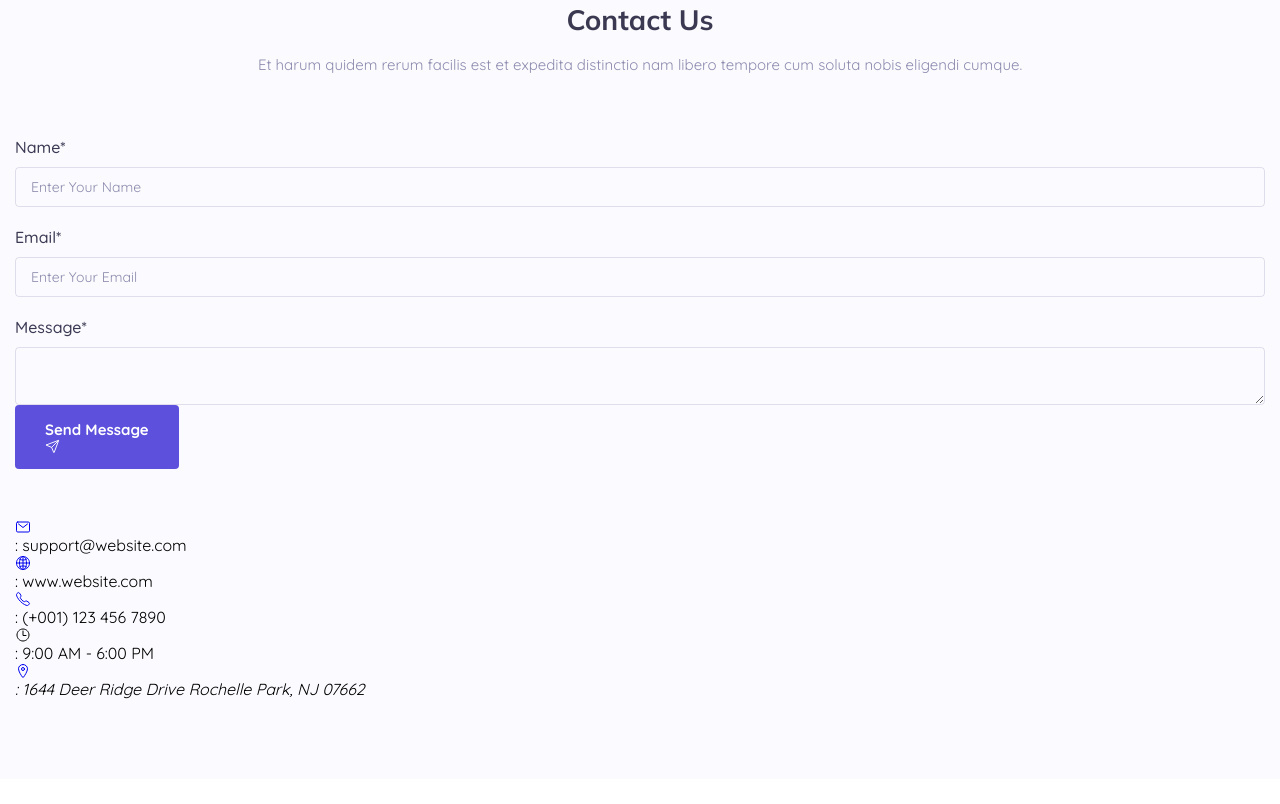
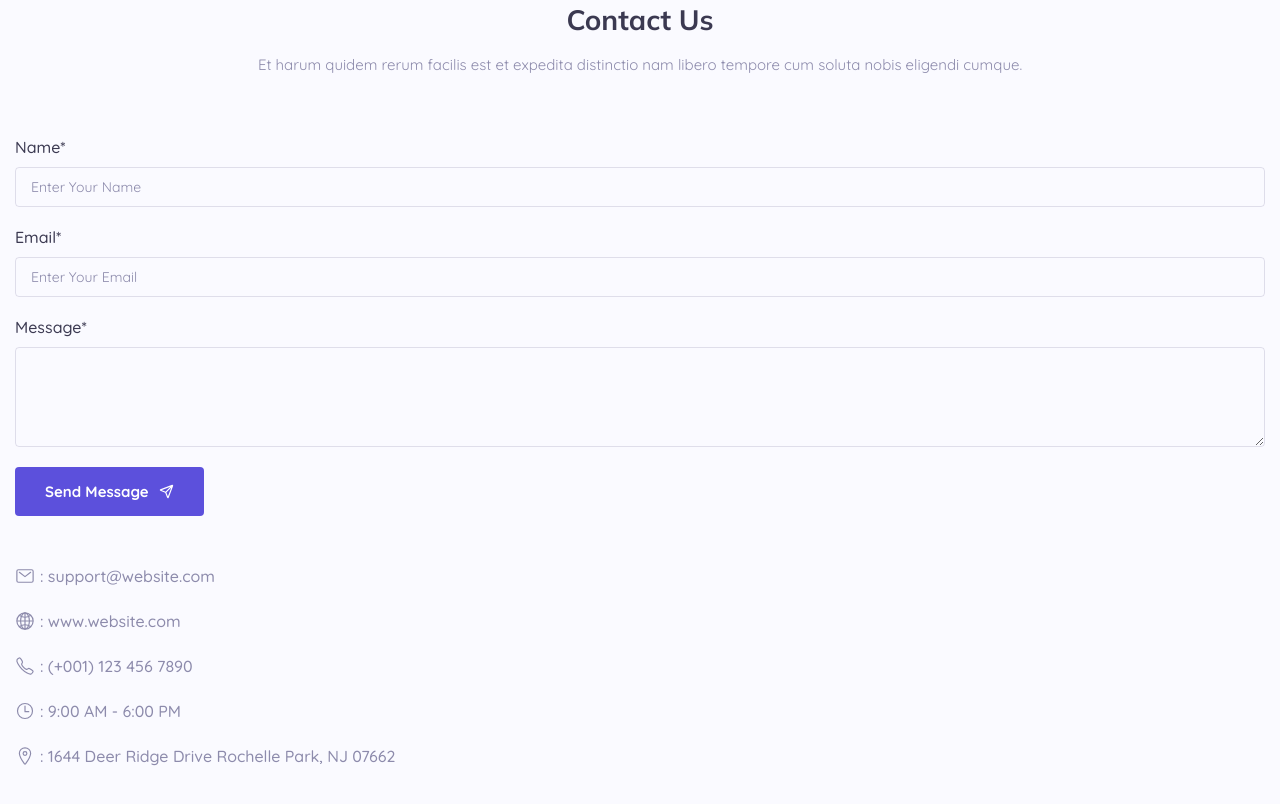
Before and after one commit to biggicode/landio-landing-page, a website: page src/index.html in a window 1280 px wide. Shown: the part 10239-11043 px from the top of the page. Before the commit the page ends 11018 px from the top, so only its background shows below. Drawn offline with nearby package versions, Linux system fonts and the light colour scheme.

Commit message:
finish styling contact section

```diff
--- a/src/index.html
+++ b/src/index.html
@@ -433,34 +433,34 @@
                 <li>
                   <a href="mailto:support@website.com" class="contact-link">
                     <ion-icon name="mail-outline"></ion-icon>
+                    <span>: support@website.com</span>
                   </a>
-                  <span>: support@website.com</span>
                 </li>
                 <li>
                   <a href="#" class="contact-link">
                     <ion-icon name="globe-outline"></ion-icon>
+                    <span>: www.website.com</span>
                   </a>
-                  <span>: www.website.com</span>
                 </li>
                 <li>
                   <a href="tel:+0011234567890" class="contact-link">
                     <ion-icon name="call-outline"></ion-icon>
+                    <span>: (+001) 123 456 7890</span>
                   </a>
-                  <span>: (+001) 123 456 7890</span>
                 </li>
                 <li>
                   <div class="contact-link">
                     <ion-icon name="time-outline"></ion-icon>
+                    <span>: 9:00 AM - 6:00 PM</span>
                   </div>
-                  <span>: 9:00 AM - 6:00 PM</span>
                 </li>
                 <li>
                   <a href="#" class="contact-link">
                     <ion-icon name="location-outline"></ion-icon>
+                    <address>
+                      : 1644 Deer Ridge Drive Rochelle Park, NJ 07662
+                    </address>
                   </a>
-                  <address>
-                    : 1644 Deer Ridge Drive Rochelle Park, NJ 07662
-                  </address>
                 </li>
               </ul>
             </div>
--- a/src/style.css
+++ b/src/style.css
@@ -576,3 +576,48 @@ h3 {
 .contact .input-field::placeholder {
   color: var(--cool-gray);
 }
+
+textarea.input-field {
+  margin-bottom: 20px;
+  resize: vertical;
+  min-height: 50px;
+  height: 100px;
+  max-height: 200px;
+}
+
+.contact .btn-primary {
+  display: flex;
+  justify-content: center;
+  align-items: center;
+  gap: 10px;
+}
+
+.contact .btn-primary ion-icon {
+  --ionicon-stroke-width: 40px;
+}
+
+.contact-list li:not(:last-child) {
+  margin-bottom: 25px;
+}
+
+.contact-link {
+  color: var(--cool-gray);
+  font-weight: var(--fw-500);
+  display: flex;
+  justify-content: flex-start;
+  align-items: flex-start;
+  gap: 5px;
+}
+
+.contact-link ion-icon {
+  font-size: 20px;
+  --ionicon-stroke-width: 30px;
+}
+
+.contact-link :is(span, address) {
+  width: calc(100% -25px);
+}
+
+.contact-link address {
+  font-style: normal;
+}
```
